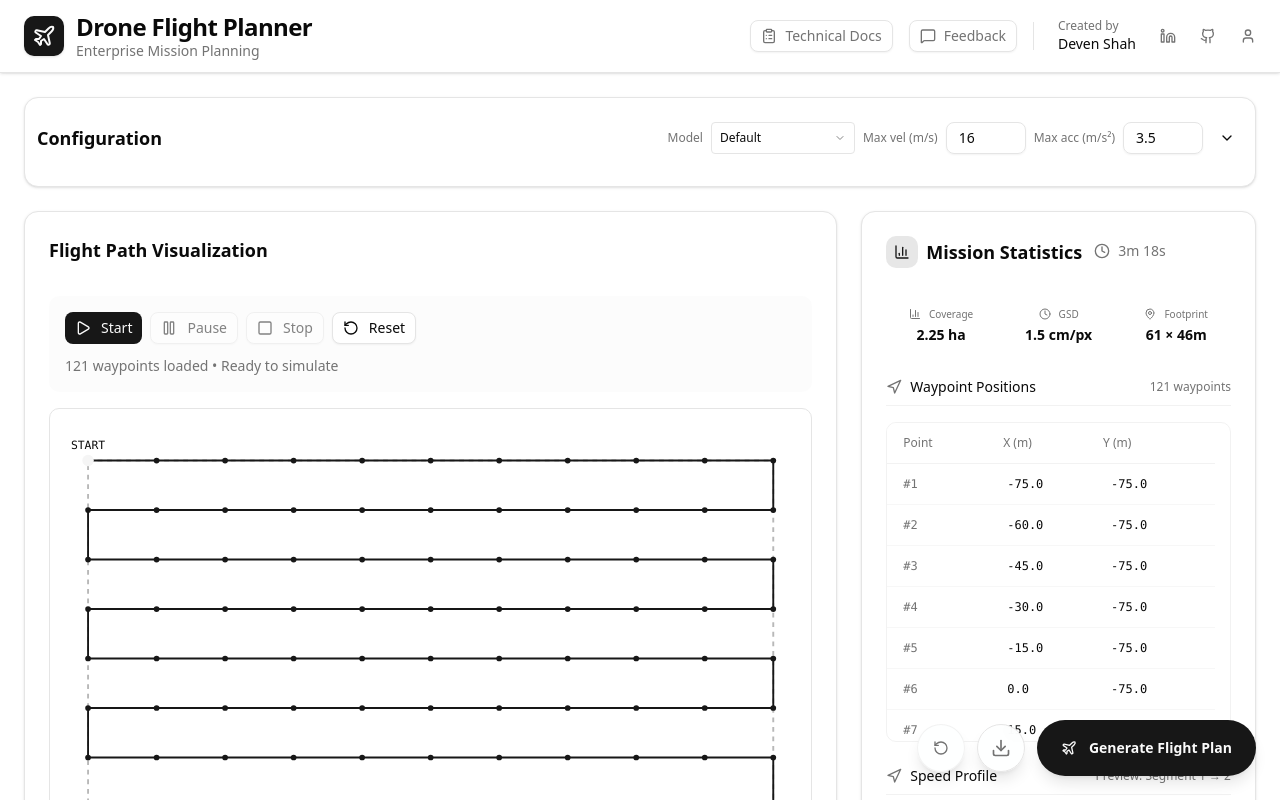
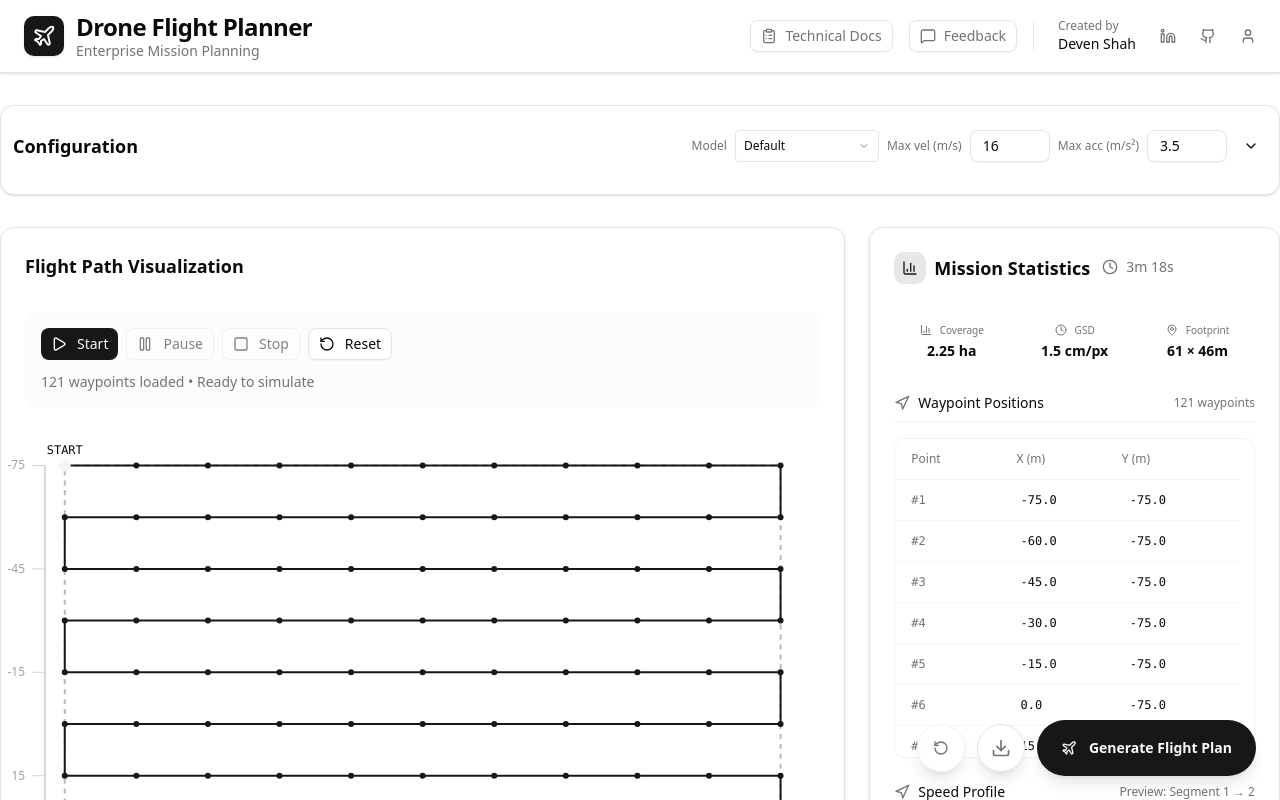
Before and after one commit to devenshah2018/drone-trajectory-interface, a Next.js app: page / in a window 1280 px wide. Both pictures are taken after a click on the button "Generate Flight Plan". Shown: the top 800 px of the page. Built offline with nearby package versions, Linux system fonts and the light colour scheme.

Commit message:
Added X and Y reference axis to the flight plan grid.

```diff
--- a/app/page.tsx
+++ b/app/page.tsx
@@ -370,7 +370,7 @@ export default function Home() {
         </div>
       </header>
 
-      <main className="container mx-auto space-y-6 px-6 py-6">
+      <main className="container mx-auto space-y-8 py-8">
         {/* Configuration panel: camera and mission parameters (keeps map visible) */}
         <HorizontalConfig
           ref={horizontalConfigRef}
--- a/components/flight-path-visualization.tsx
+++ b/components/flight-path-visualization.tsx
@@ -377,7 +377,7 @@ export function FlightPathVisualization({
             width="100%"
             height={svgHeight}
             viewBox={`0 0 ${width} ${height}`}
-            className="bg-background/50 max-w-full rounded-lg border"
+            className="bg-background/50 max-w-full rounded-lg overflow-visible"
           >
             {/* Grid lines */}
             <defs>
@@ -405,6 +405,80 @@ export function FlightPathVisualization({
               strokeDasharray="5,5"
               className="text-muted-foreground/50"
             />
+
+            <line
+              x1={padding}
+              y1={height - padding + 20}
+              x2={width - padding}
+              y2={height - padding + 20}
+              stroke="#d1d5db"
+              strokeWidth="2"
+              className=""
+            />
+            {Array.from({ length: 6 }).map((_, i) => {
+              const frac = i / 5;
+              const x = padding + frac * (width - 2 * padding);
+              const value = (minX + frac * (maxX - minX)).toFixed(0);
+              return (
+                <g key={i}>
+                  <line
+                    x1={x}
+                    y1={height - padding + 27}
+                    x2={x}
+                    y2={height - padding + 13}
+                    stroke="#d1d5db"
+                    strokeWidth="1"
+                    className=""
+                  />
+                  <text
+                    x={x}
+                    y={height - padding + 38}
+                    textAnchor="middle"
+                    className="fill-muted-foreground text-xs"
+                    style={{ fontFamily: 'inherit', fill: '#9ca3af' }}
+                  >
+                    {value}
+                  </text>
+                </g>
+              );
+            })}
+
+            <line
+              x1={padding - 20}
+              y1={padding}
+              x2={padding - 20}
+              y2={height - padding}
+              stroke="#d1d5db"
+              strokeWidth="2"
+              className=""
+            />
+            {Array.from({ length: 6 }).map((_, i) => {
+              const frac = i / 5;
+              const y = padding + frac * (height - 2 * padding);
+              const value = ((minY + frac * (maxY - minY)).toFixed(0));
+              return (
+              <g key={i}>
+                <line
+                x1={padding - 33}
+                y1={y}
+                x2={padding - 19}
+                y2={y}
+                stroke="#d1d5db"
+                strokeWidth="1"
+                className=""
+                />
+                <text
+                x={padding - 40}
+                y={y + 4}
+                textAnchor="end"
+                className="fill-muted-foreground text-xs"
+                style={{ fontFamily: 'inherit', fill: '#9ca3af' }}
+                >
+                {value}
+                </text>
+              </g>
+              );
+            })}
 
             {/* Flight path lines */}
             {waypoints.map((waypoint, i) => {
```
